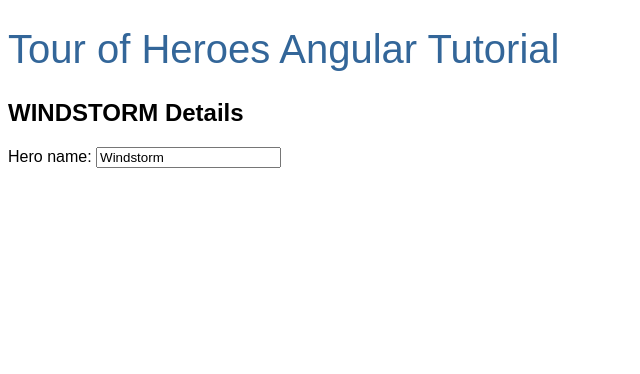
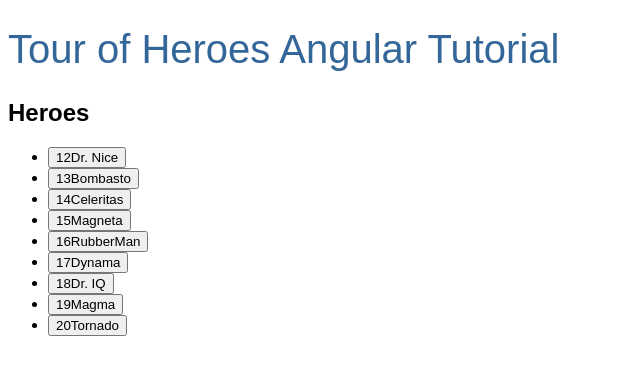
Before and after one commit to kelseyroy/tour-of-heroes-angular-tutorial, an Angular app: page / in a window 1280 px wide. Shown: the top 374 px of the page, without its empty margins (0-640 px from the left). Built offline with nearby package versions, Linux system fonts and the light colour scheme.

Commit message:
Adds mock-heroes list

```diff
--- a/src/app/heroes/heroes.component.html
+++ b/src/app/heroes/heroes.component.html
@@ -1,5 +1,9 @@
-<h2 id="hero">{{hero.name | uppercase}} Details</h2>
-<div>
-    <label for="name">Hero name: </label>
-    <input id="name" [(ngModel)]="hero.name" placeholder="name">
-  </div>
+<h2 id="title">Heroes</h2>
+<ul class="heroes">
+  <li *ngFor="let hero of heroes">
+    <button type="button">
+      <span class="badge">{{hero.id}}</span>
+      <span class="name">{{hero.name}}</span>
+    </button>
+  </li>
+</ul>
--- a/src/app/heroes/heroes.component.ts
+++ b/src/app/heroes/heroes.component.ts
@@ -1,5 +1,6 @@
 import { Component } from '@angular/core';
-import { Hero } from '../hero';
+// import { Hero } from '../hero';
+import { HEROES } from '../mock-heroes';
 
 @Component({
   selector: 'app-heroes',
@@ -7,8 +8,9 @@
   styleUrls: ['./heroes.component.sass']
 })
 export class HeroesComponent {
-  hero: Hero = {
-    id: 1,
-    name: 'Windstorm'
-  };
+  // hero: Hero = {
+  //   id: 1,
+  //   name: 'Windstorm'
+  // };
+  heroes = HEROES;
 }
--- /dev/null
+++ b/src/app/mock-heroes.ts
@@ -0,0 +1,13 @@
+import { Hero } from './hero';
+
+export const HEROES: Hero[] = [
+  { id: 12, name: 'Dr. Nice' },
+  { id: 13, name: 'Bombasto' },
+  { id: 14, name: 'Celeritas' },
+  { id: 15, name: 'Magneta' },
+  { id: 16, name: 'RubberMan' },
+  { id: 17, name: 'Dynama' },
+  { id: 18, name: 'Dr. IQ' },
+  { id: 19, name: 'Magma' },
+  { id: 20, name: 'Tornado' }
+];
```
Also changed, not shown: 1 other file (tests, documents, lock files or other folders).
